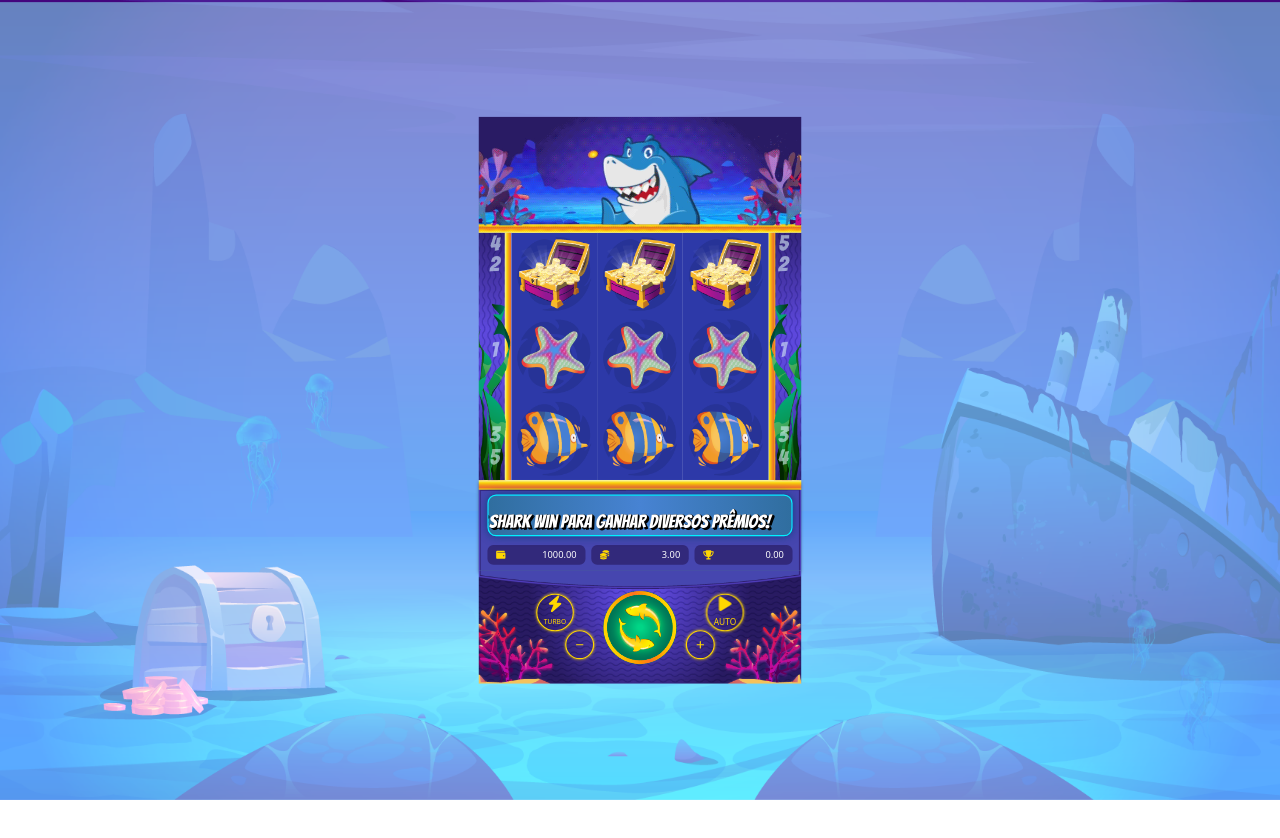
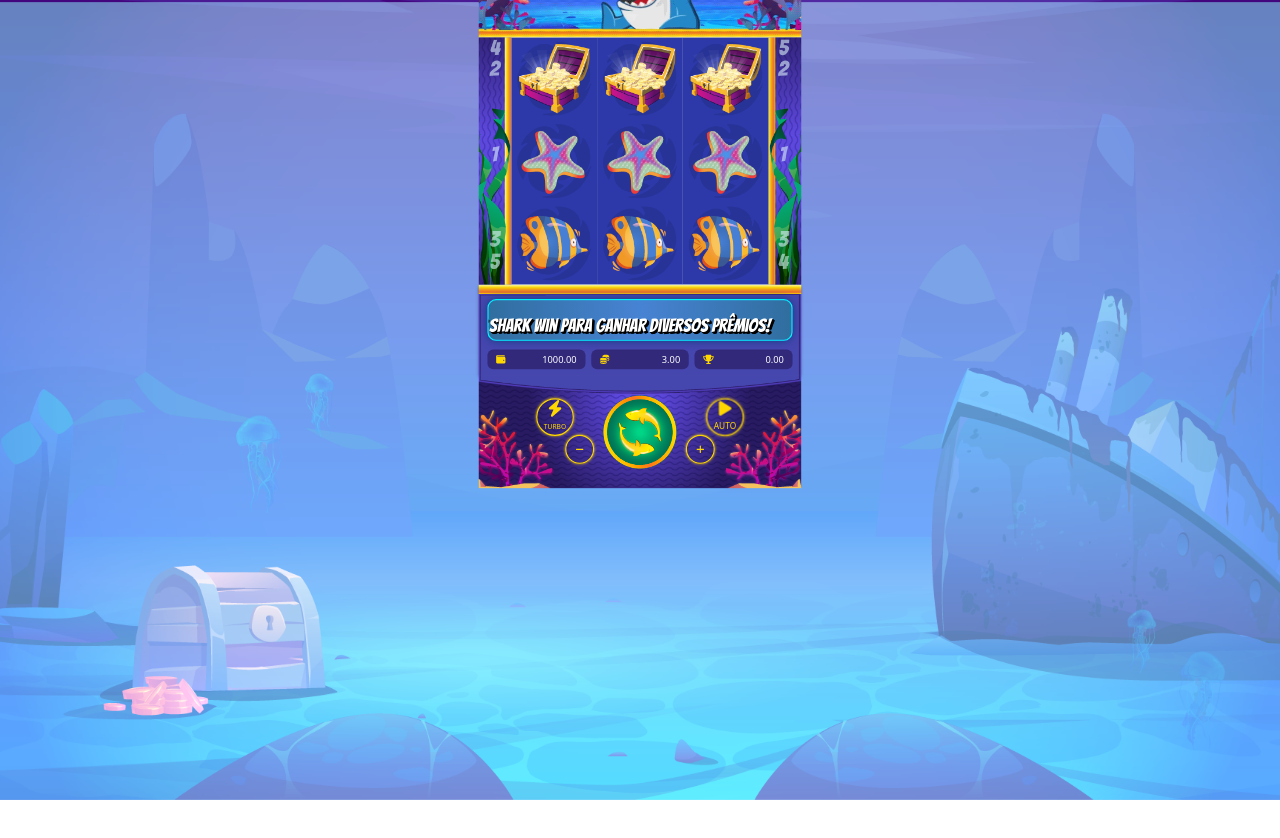
Before and after one commit to roner-rodrigues/shark-win, a React (Create React App) app: page / in a window 1280 px wide. Shown: the top 838 px of the page. Before the commit the page ends 800 px from the top, so only its background shows below. Built offline with nearby package versions, Linux system fonts and the light colour scheme.

Commit message:
Removido excesso de margin superior ao definir um tamanho fixo para o height

```diff
--- a/src/base.css
+++ b/src/base.css
@@ -19,7 +19,7 @@ body {
   left: 50%;
   transform: translate(-50%, -50%);
   width:  580px;
-  height: 586.2px;
+  /* height: 586.2px; */
 }
 
 /*
```
